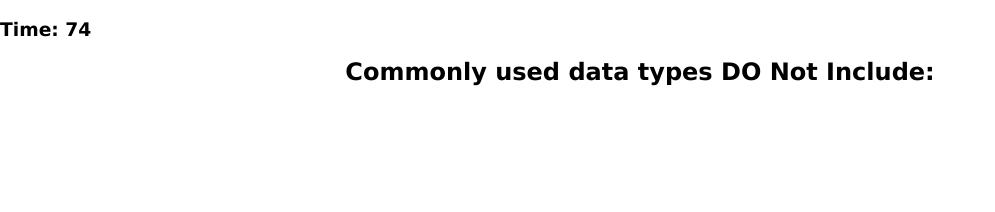
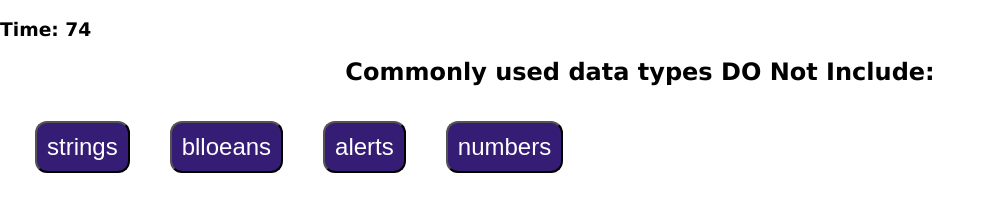
Before and after one commit to moyangdev/code-quiz, a plain HTML site: page index.html in a window 1280 px wide. Both pictures are taken after a click on the button "Start Quiz". Shown: the whole page, without its empty margins (0-995 px from the left). Drawn offline with Linux system fonts and the light colour scheme.

Commit message:
add choice buttons

```diff
--- a/assets/css/style.css
+++ b/assets/css/style.css
@@ -34,3 +34,9 @@ button {
 .hide {
     display: none;
 }
+
+.choices {
+    font-size: 15px;
+    display: block;
+    margin: 15px;
+}
--- a/assets/js/script.js
+++ b/assets/js/script.js
@@ -4,32 +4,33 @@ var startEl = document.getElementById('quizStart');
 var startScreenEl = document.getElementById("start-screen");
 var questionsEl = document.getElementById("questionList");
 var currentIndex = 0;
+var choices = document.getElementById("choices");
 
 var questions = [
     {
         q: 'Commonly used data types DO Not Include:',
         a: 'alerts',
-        choices: ['strings', 'blloeans', 'alerts', 'numbers']
+        c: ['strings', 'blloeans', 'alerts', 'numbers']
     },
     {
         q: 'The condition in an if/else statement is enclosed with _____.',
         a: 'parenthesis',
-        choices: ['quotes', 'curly brackets', 'parenthesis', 'square brackets']
+        c: ['quotes', 'curly brackets', 'parenthesis', 'square brackets']
     },
     {
         q: 'Arrays in JavaScript can be used to store _____.',
         a: 'all of the above',
-        choices: ['numbers and strings', 'other arrays', 'booleans', 'all of the above']
+        c: ['numbers and strings', 'other arrays', 'booleans', 'all of the above']
     },
     {
         q: 'String values must be enclosed within _____ when being assigned to variables.',
         a: 'quotes',
-        choices: ['commas', 'curly brackets', 'quotes', 'parenthesis']
+        c: ['commas', 'curly brackets', 'quotes', 'parenthesis']
     },
     {
         q: 'A very useful tool used during development and debugging for printing content to the debugger is:',
         a: 'console.log',
-        choices: ['JavaScript', 'terminal/bash', 'for loops', 'console.log']
+        c: ['JavaScript', 'terminal/bash', 'for loops', 'console.log']
     }
 ];
 
@@ -51,22 +52,31 @@ function quizTimer(){
         clearInterval(timeInterval);
     }
     }, 1000);
-    }
+}
 
-    function startQuiz(){
+function startQuiz(){
         //start timer
         quizTimer();
         startScreenEl.setAttribute("class", "hide");
         getQuestions();
-    }
+}
 
-    var getQuestions = function() {
+function getQuestions() {
         //get questions from array
         var newQuestion = questions[currentIndex];
         questionsEl.removeAttribute("class");
         //display question
         var questionTitle = document.getElementById("questionHeader");
         questionTitle.textContent = newQuestion.q;
-    };
+
+    //display choices and buttons
+    newQuestion.c.forEach(function(choice, i) {
+    var choiceBtns = document.createElement("button");
+    choiceBtns.setAttribute("class", "btn");
+    choiceBtns.setAttribute("value", choice);
+    choiceBtns.textContent = choice;
+    choices.appendChild(choiceBtns);
+    });
+}
 
     startEl.onclick = startQuiz;
--- a/index.html
+++ b/index.html
@@ -19,6 +19,7 @@
     </div>
     <div class="hide" id="questionList">
         <h2 id="questionHeader"></h2>
+        <div id="choices" class="choices"></div>
     </div>
 </body>
     <script src="./assets/js/script.js"></script>
```
